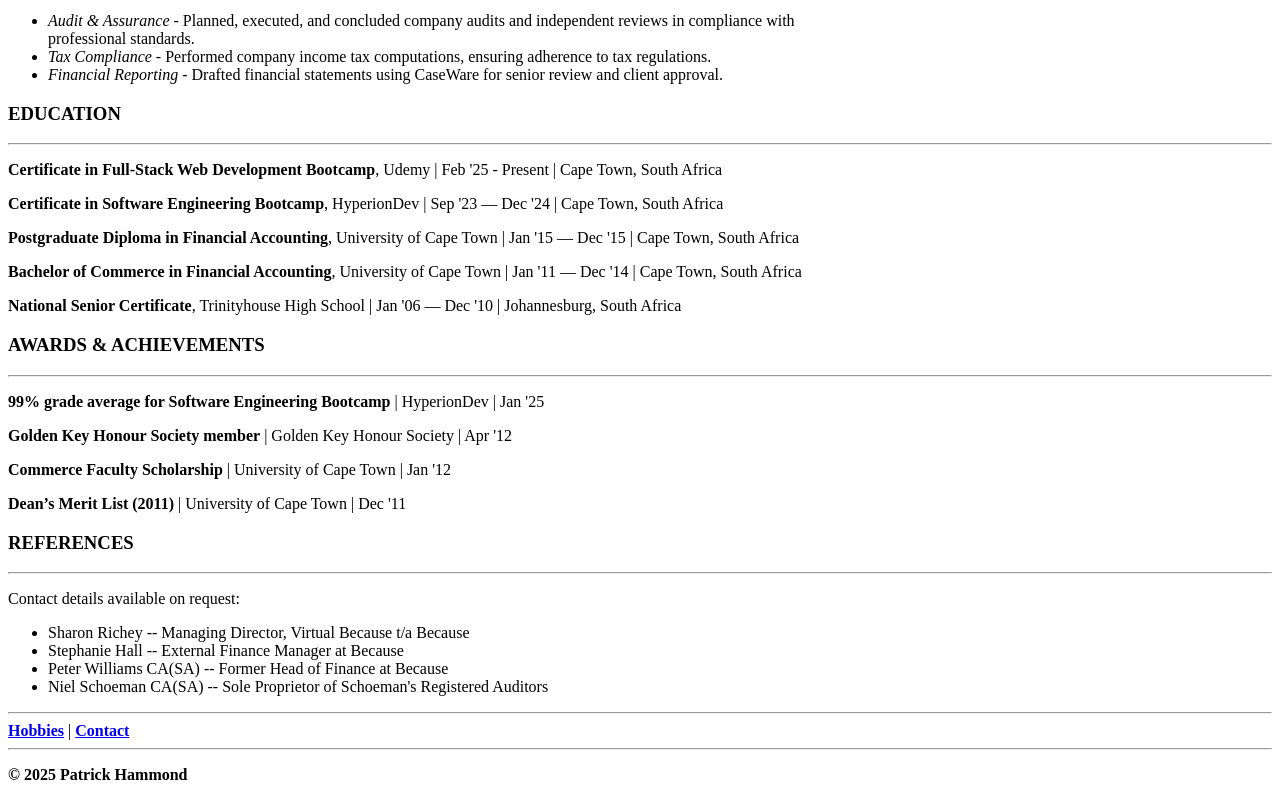
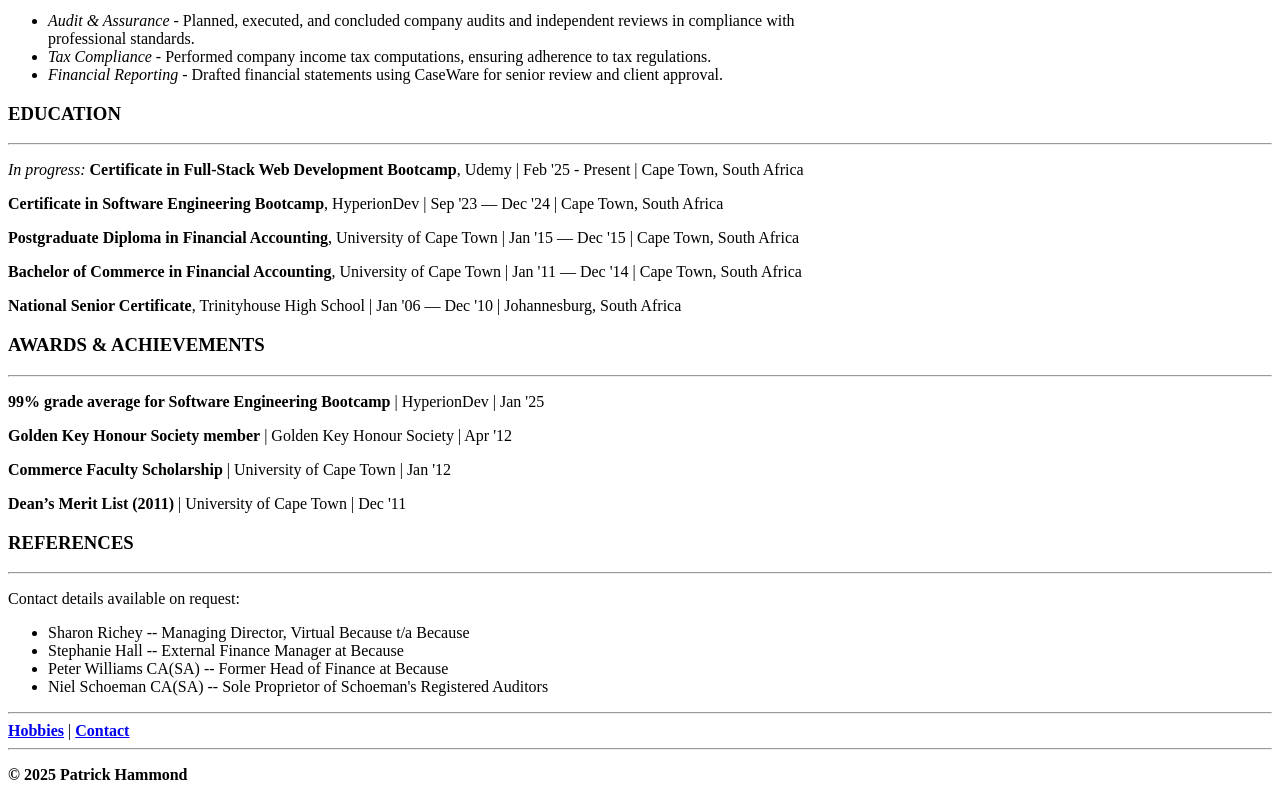
Before and after one commit to CueChaotic/My_Resume, a plain HTML site: page index.html in a window 1280 px wide. Shown: the part 2205-3005 px from the top of the page. Drawn offline with Linux system fonts and the light colour scheme.

Commit message:
Add files via upload

```diff
--- a/index.html
+++ b/index.html
@@ -121,7 +121,7 @@
 
         <h3>EDUCATION</h3>
         <hr />
-            <p><b>Certificate in Full-Stack Web Development Bootcamp</b>, Udemy | Feb '25 - Present | Cape Town, South Africa</p>
+            <p><i>In progress: </i><b>Certificate in Full-Stack Web Development Bootcamp</b>, Udemy | Feb '25 - Present | Cape Town, South Africa</p>
             <p><b>Certificate in Software Engineering Bootcamp</b>, HyperionDev | Sep '23 — Dec '24 | Cape Town, South Africa</p>
             <p><b>Postgraduate Diploma in Financial Accounting</b>, University of Cape Town | Jan '15 — Dec '15 | Cape Town, South Africa</p>
             <p><b>Bachelor of Commerce in Financial Accounting</b>, University of Cape Town | Jan '11 — Dec '14 | Cape Town, South Africa</p>
```
